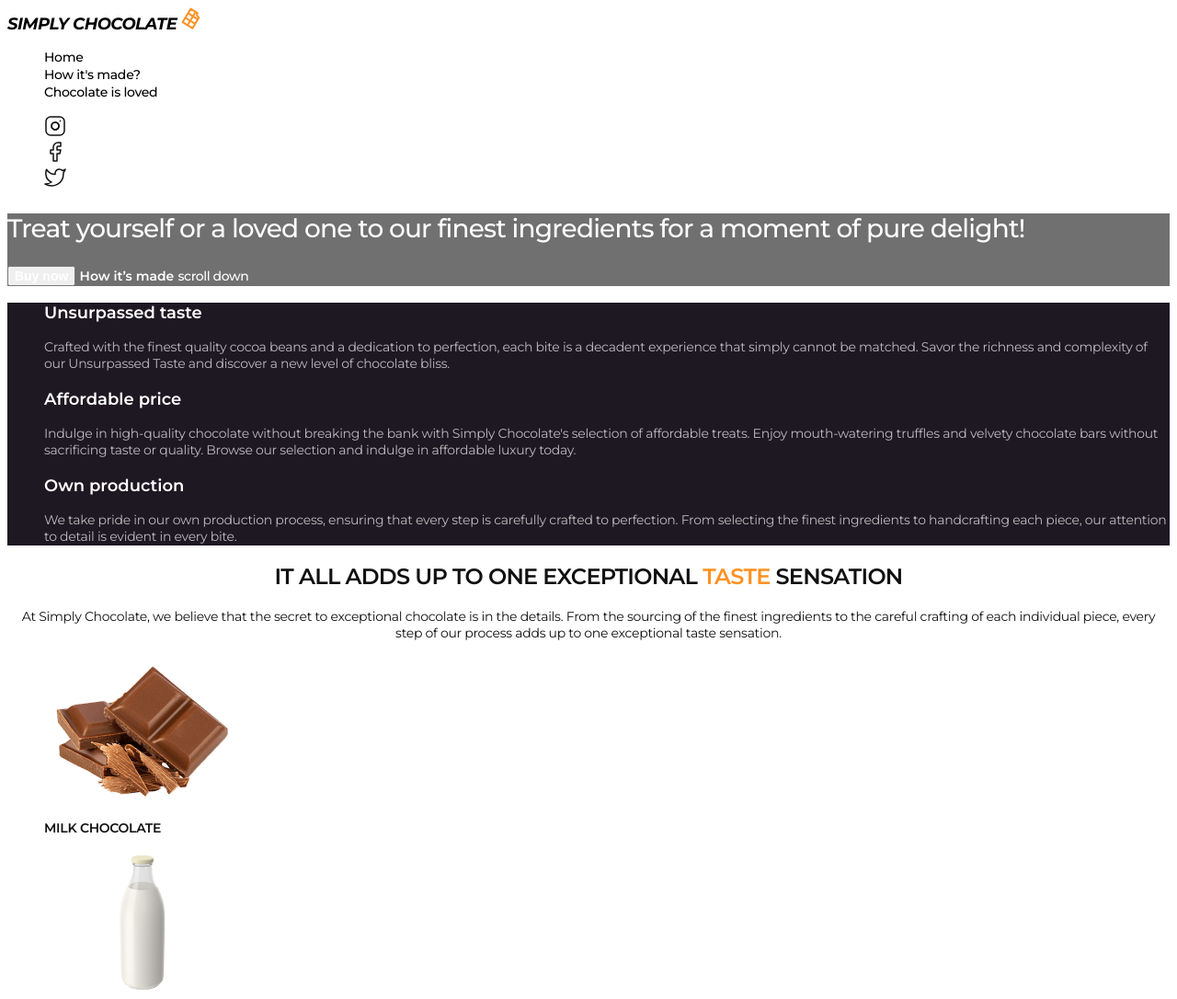
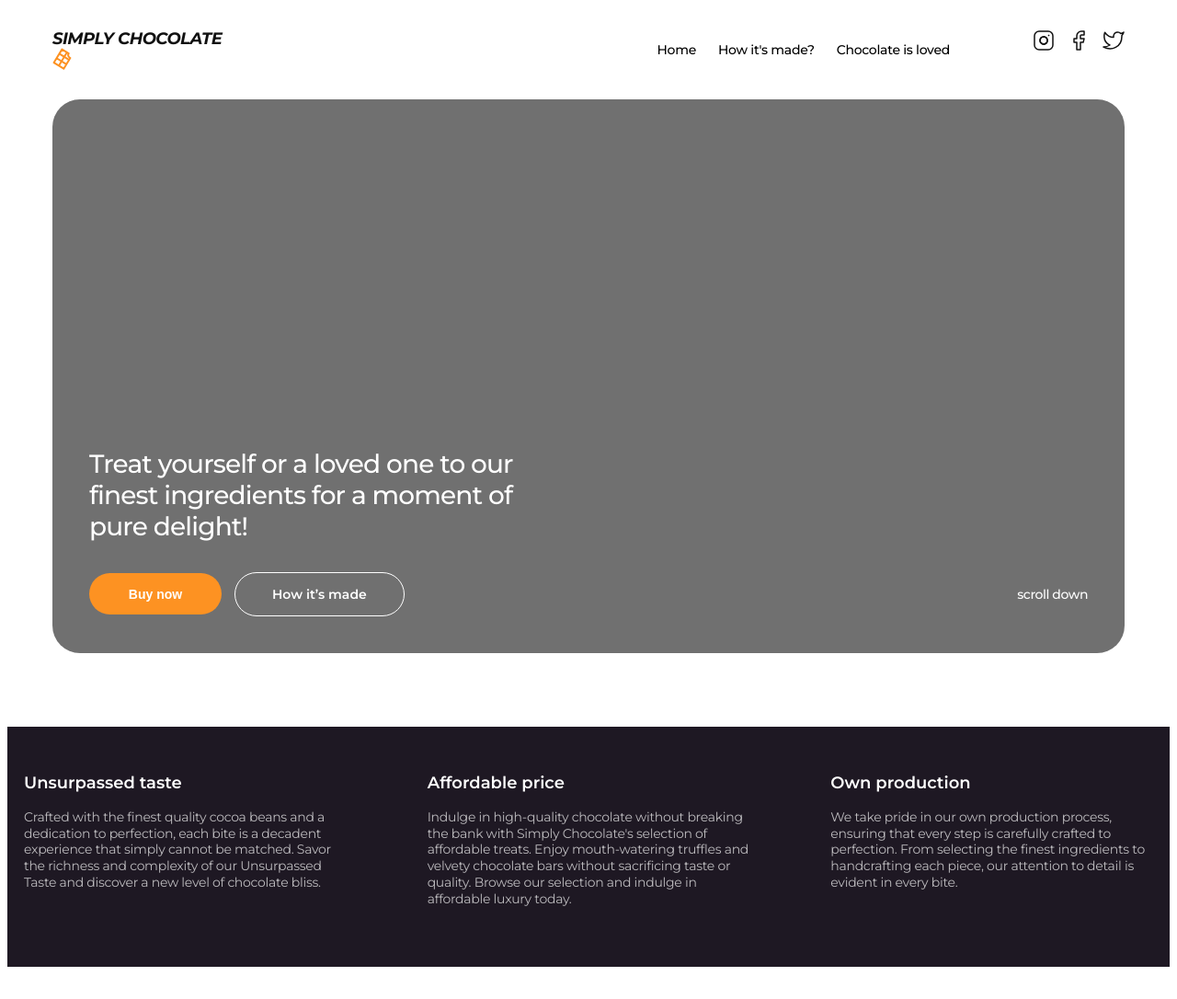
Before and after one commit to Kseniia-Shevchenko/Module2, a plain HTML site: page index.html in a window 1280 px wide. Shown: the top 1086 px of the page at 92% size. Drawn offline with Linux system fonts and the light colour scheme.

Commit message:
mod2 finish

```diff
--- a/css/styles.css
+++ b/css/styles.css
@@ -2,12 +2,29 @@ body {
     font-family: "Montserrat", sans-serif;
 }
 
+h1, h2, h3, h4, h5, h6 {
+    margin-bottom: 0;
+    margin-top: 0;
+}
+
 ul {
     list-style: none;
+    margin-bottom: 0;
+    margin-top: 0;
+    padding-left: 0;
 }
 
 a {
     text-decoration: none;
+    color: currentColor;
+}
+
+address {
+font-style: normal;
+}
+
+img {
+    display: block;
 }
 
 .visually-hidden {
@@ -23,20 +40,48 @@ a {
     overflow: hidden;
 }
 
+.container {
+    width: 1166px;
+    padding-left: 15px;
+    padding-right: 15px;
+    margin: 0 auto;
+}
+
+.header {
+    padding-top: 24px;
+    padding-bottom: 32px;
+}
+
+.header-container {
+    display: flex;
+}
+
+.header-navigation {
+    display: flex;
+    align-items: center;
+    flex-grow: 1;
+    justify-content: space-between;
+    margin-right: 90px;
+}
+
 .header-logo {
     font-style: italic;
     font-weight: 700;
     font-size: 18px;
     line-height: 111%;
     letter-spacing: -0.03em;
-    color: var(--black);
+    color: #111;
+    align-items: center;
 }
-
 
 .header-logo-cursive {
     font-style: italic;
 }
 
+.header-menu-list {
+    display: flex;
+    gap: 24px;
+}
 
 .header-menu-link {
     font-weight: 500;
@@ -46,8 +91,19 @@ a {
     color: var(--black);
 }
 
+.header-contact-list {
+display: flex;
+gap: 14px;
+}
+
 .hero {
-background: rgba(17, 17, 17, 0.6);
+padding-bottom: 80px;
+}
+
+.hero-wrap {
+    padding: 380px 40px 40px;
+    background: rgba(17, 17, 17, 0.6);
+    border-radius: 30px;
 }
 
 .hero-title {
@@ -56,18 +112,36 @@ background: rgba(17, 17, 17, 0.6);
     line-height: 1.21;
     letter-spacing: -0.03em;
     color: #fff;
+    margin-bottom: 32px;
+    max-width: 484px;
+}
+
+.hero-buttons {
+    display: flex;
+    align-items: center;
 }
 
 .hero-buy-btn {
+    width: 144px;
+    height: 45px;
     font-weight: 600;
     font-size: 14px;
     color: #fff;
+    border-radius: 100px;
+    background-color: #fd9222;
+    border: none;
+    padding: 14px 40px;
+    margin-right: 14px;
 }
 
 .hero-made-btn {
     font-weight: 600;
     font-size: 14px;
     color: #fff;
+    border: 1px solid #fff;
+    border-radius: 100px;
+    padding: 14px 40px;
+    background: transparent;
 }
 
 .hero-down-btn {
@@ -76,24 +150,31 @@ background: rgba(17, 17, 17, 0.6);
     line-height: 1.29;
     letter-spacing: -0.03em;
     color: #fff;
+    margin-left: auto;
 }
 
 .features {
 background: #1e1823;
+padding-top: 50px;
+padding-bottom: 50px;
 }
 
 .features-list {
-
+display: flex;
+gap: 88px;
+padding-left: 18px;
+padding-right: 18px;
 }
 
 .features-item {
-
+    width: calc((100% - 2 * 88px) / 3);
 }
 
 .features-subtitle {
     font-weight: 600;
     font-size: 18px;
     color: #fff;
+    margin-bottom: 18px;
 }
 
 .features-item-text {
@@ -104,7 +185,8 @@ background: #1e1823;
 }
 
 .taste {
-
+    padding-top: 120px;
+    padding-bottom: 120px;
 }
 
 .taste-title {
@@ -115,6 +197,9 @@ background: #1e1823;
     text-transform: uppercase;
     text-align: center;
     color: #111;
+    max-width: 412px;
+    margin: 0 auto;
+    margin-bottom: 28px;
 }
 
 .taste-title span {
@@ -128,18 +213,25 @@ background: #1e1823;
     letter-spacing: -0.02em;
     text-align: center;
     color: #111;
+    max-width: 486px;
+    margin: 0 auto;
+    margin-bottom: 50px;
 }
 
 .taste-list {
-
+display: flex;
+flex-wrap: wrap;
+gap: 24px 32px;
 }
 
 .taste-item {
-
+background-color: #fd9222;
+border-radius: 15px;
+padding: 28px 23px;
 }
 
 .taste-image {
-
+margin-bottom: 36px;
 }
 
 .taste-subtitle {
@@ -148,6 +240,7 @@ background: #1e1823;
     line-height: 1.29;
     letter-spacing: -0.02em;
     color: #111;
+    padding-left: 5px;
 }
 
 .made {
--- a/index.html
+++ b/index.html
@@ -11,7 +11,8 @@
   </head>
   <body>
     <header class="header">
-      <nav class="header-navigation">
+      <div class="container header-container">
+        <nav class="header-navigation">
         <a class="header-logo" href=""
           ><span class="header-logo-cursive">SIMPLY</span> CHOCOLATE <img class="header-logo-image" src="./images/chocolate-1.svg" alt="" />
         </a>
@@ -38,16 +39,23 @@
           /></a>
         </li>
       </ul>
+    </div>
     </header>
     <main>
       <section class="hero">
-        <h1 class="hero-title">
+     <div class="container">
+    <div class="hero-wrap">
+         <h1 class="hero-title">
             Treat yourself or a loved one to our finest ingredients for a moment
           of pure delight!
         </h1>
+        <div class="hero-buttons">
         <button class="hero-buy-btn" type="button">Buy now</button>
         <a class="hero-made-btn" href="#made">How it’s made</a>
         <a class="hero-down-btn" href="">scroll down</a>
+      </div>
+    </div>
+      </div>
       </section>
       <section class="features">
         <h2 class="visually-hidden">Features</h2>
@@ -83,7 +91,8 @@
         </ul>
       </section>
       <section class="taste">
-        <h2 class="taste-title">IT ALL ADDS UP TO ONE EXCEPTIONAL <span>TASTE </span> SENSATION</h2>
+        <div class="container">
+          <h2 class="taste-title">IT ALL ADDS UP TO ONE EXCEPTIONAL <span>TASTE </span> SENSATION</h2>
           <p class="taste-text">
             At Simply Chocolate, we believe that the secret to exceptional
             chocolate is in the details. From the sourcing of the finest
@@ -149,6 +158,7 @@
             <h3 class="taste-subtitle">COCONUT OIL</h3>
           </li>
         </ul>
+        </div>
       </section>
       <section id="made" class="made">
         <h2 class="made-title">hOW IT’S <span>made?</span></h2>
```
